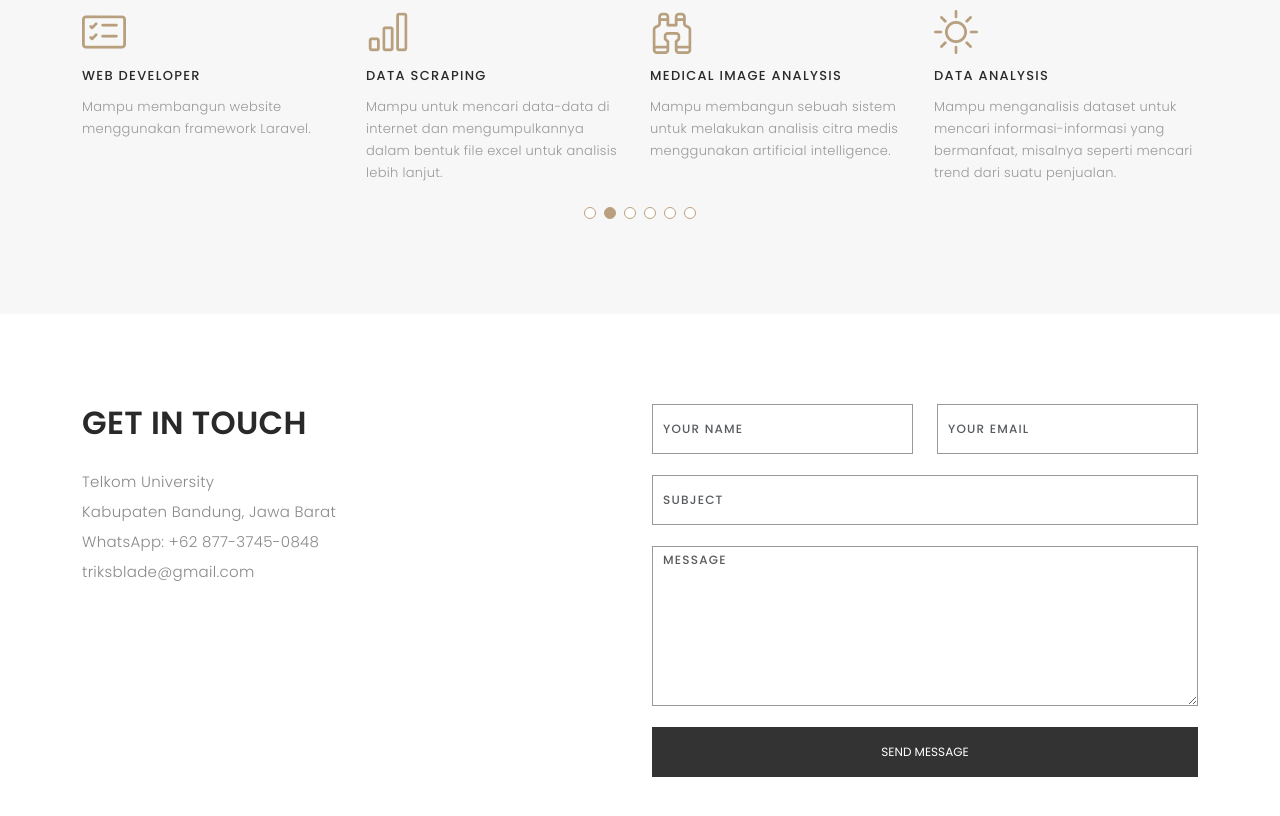
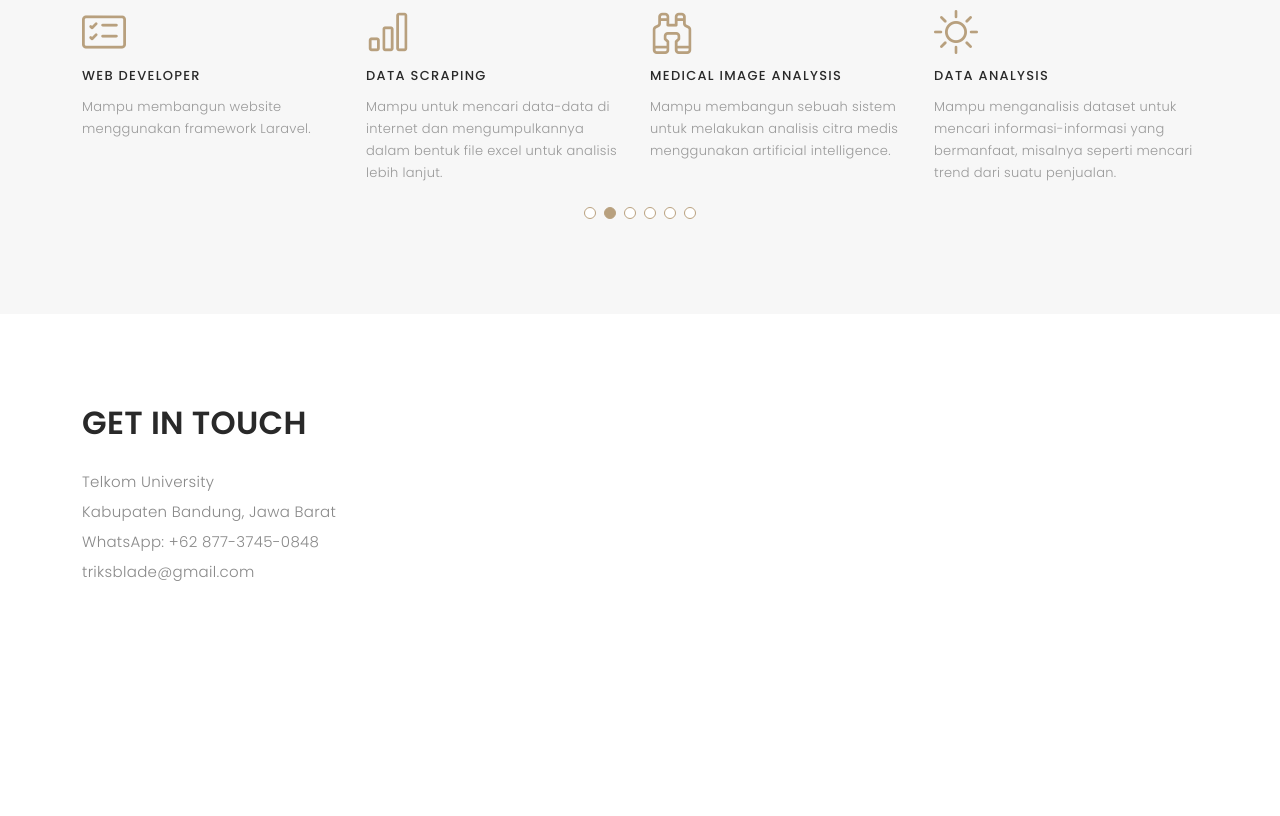
Before and after one commit to iya777/iya777.github.io, a plain HTML site: page index.html in a window 1280 px wide. Shown: the part 1410-2226 px from the top of the page. After the commit the page ends 2092 px from the top, so only its background shows below. Drawn offline with nearby package versions, Linux system fonts and the light colour scheme; a web font is replaced by a local one.

Commit message:
Update index.html

```diff
--- a/index.html
+++ b/index.html
@@ -157,48 +157,6 @@
 
               </div>
             </div>
-
-            <div class="col-lg-6">
-              <form action="forms/contact.php" method="post" role="form" class="php-email-form">
-                <div class="row gy-3">
-
-                  <div class="col-lg-6">
-                    <div class="form-group contact-block1">
-                      <input type="text" name="name" class="form-control" id="name" placeholder="Your Name" required>
-                    </div>
-                  </div>
-
-                  <div class="col-lg-6">
-                    <div class="form-group">
-                      <input type="email" class="form-control" name="email" id="email" placeholder="Your Email" required>
-                    </div>
-                  </div>
-
-                  <div class="col-lg-12">
-                    <div class="form-group">
-                      <input type="text" class="form-control" name="subject" id="subject" placeholder="Subject" required>
-                    </div>
-                  </div>
-
-                  <div class="col-lg-12">
-                    <div class="form-group">
-                      <textarea class="form-control" name="message" placeholder="Message" required></textarea>
-                    </div>
-                  </div>
-
-                  <div class="col-lg-12">
-                    <div class="loading">Loading</div>
-                    <div class="error-message"></div>
-                    <div class="sent-message">Your message has been sent. Thank you!</div>
-                  </div>
-
-                  <div class="mt-0">
-                    <input type="submit" class="btn btn-defeault btn-send" value="Send message">
-                  </div>
-
-                </div>
-              </form>
-            </div>
           </div>
         </div>
       </div>
```
